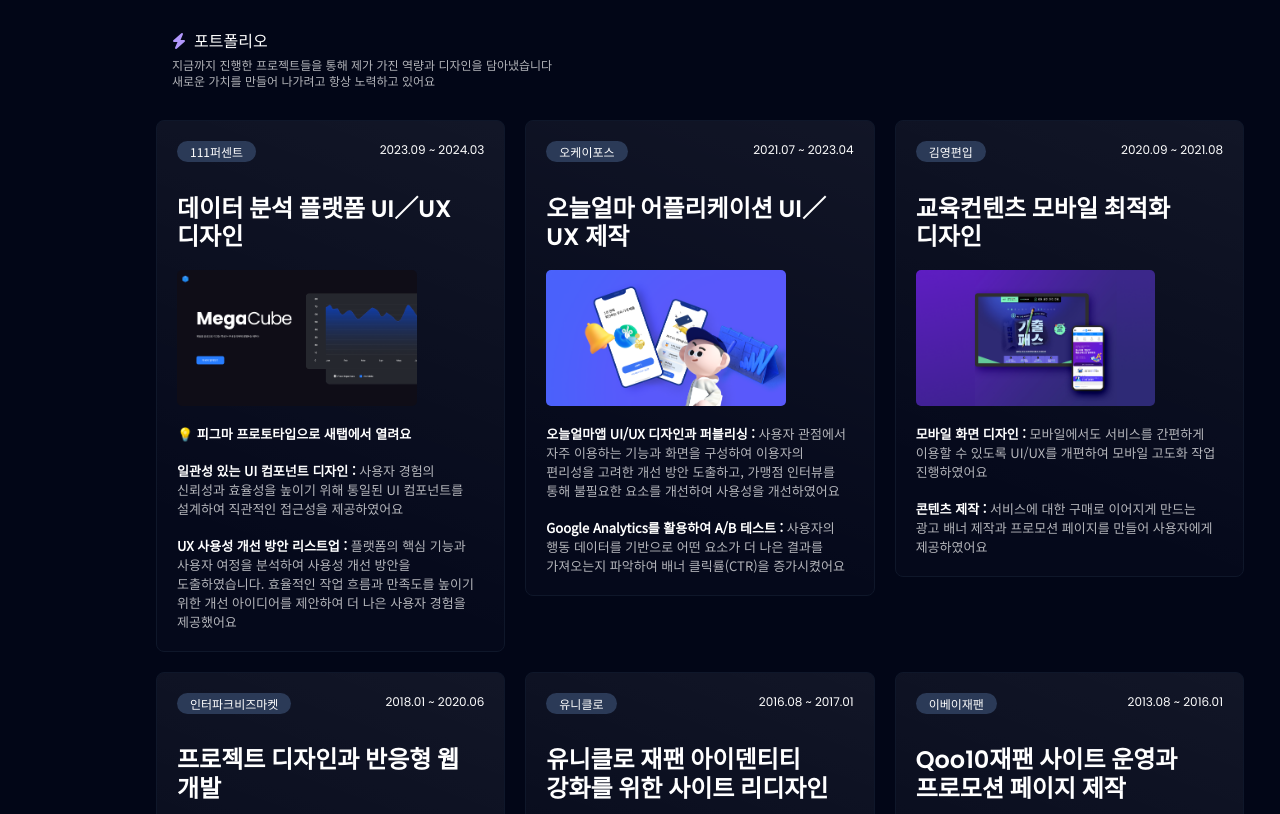
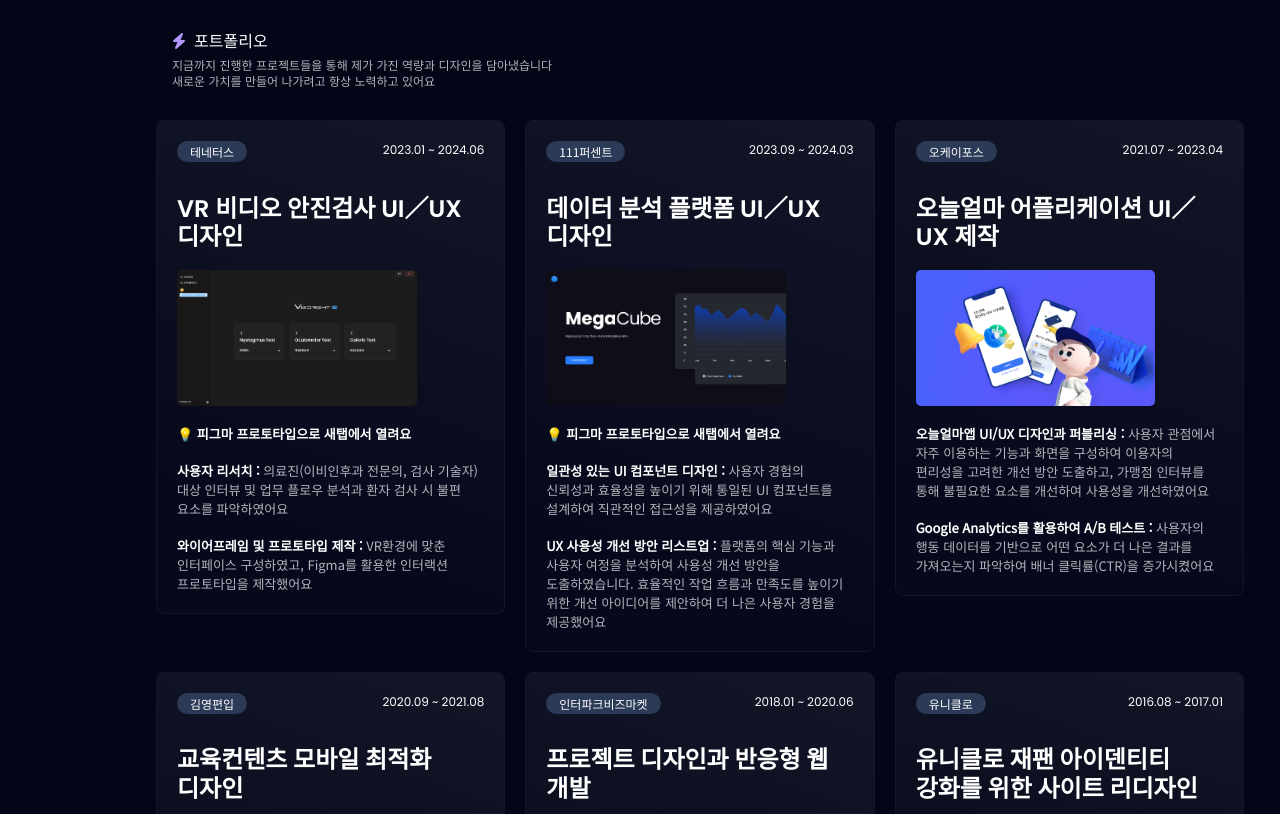
Before and after one commit to yonjooping/yonjooping.github.io, a plain HTML site: page index.html in a window 1280 px wide. Shown: the part 480-1294 px from the top of the page. Drawn offline with nearby package versions, Linux system fonts and the light colour scheme; a script that the page names is missing.

Commit message:
Update index.html

```diff
--- a/index.html
+++ b/index.html
@@ -102,6 +102,21 @@
         </div>
       </div>
       <div class="bento-grid">
+
+	<div class="item opml0">
+          <div class="flex">
+            <span class="tag tag-color">테네터스</span>
+            <span class="date">2023.01 ~ 2024.06</span>
+          </div>
+          <p class="txt">VR 비디오 안진검사 UI／UX 디자인</p>
+          <div class="image">
+            <img src="./images/image-card0.png" alt="">
+          </div>
+          <p><b>💡 피그마 프로토타입으로 새탭에서 열려요</b></p>
+          <p><b>사용자 리서치 : </b>의료진(이비인후과 전문의, 검사 기술자) 대상 인터뷰 및 업무 플로우 분석과 환자 검사 시 불편 요소를 파악하였어요</p>
+          <p><b>와이어프레임 및 프로토타입 제작 : </b>VR환경에 맞춘 인터페이스 구성하였고, Figma를 활용한 인터랙션 프로토타입을 제작했어요</p>
+        </div>
+
         <div class="item opml1">
           <div class="flex">
             <span class="tag tag-color">111퍼센트</span>
```
